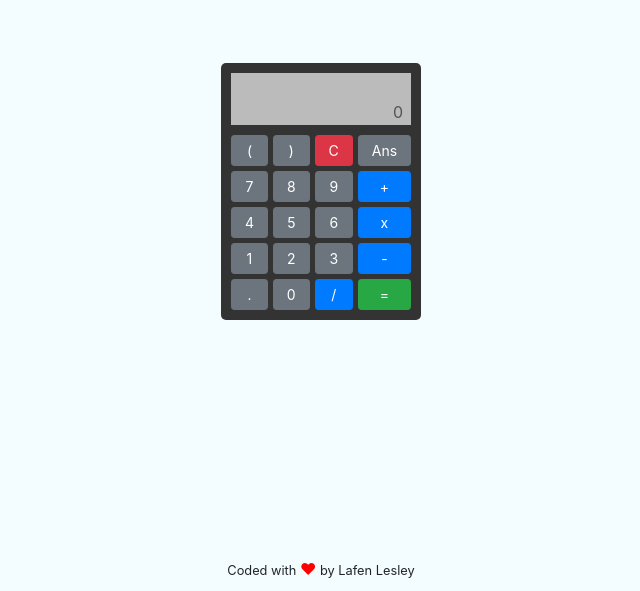
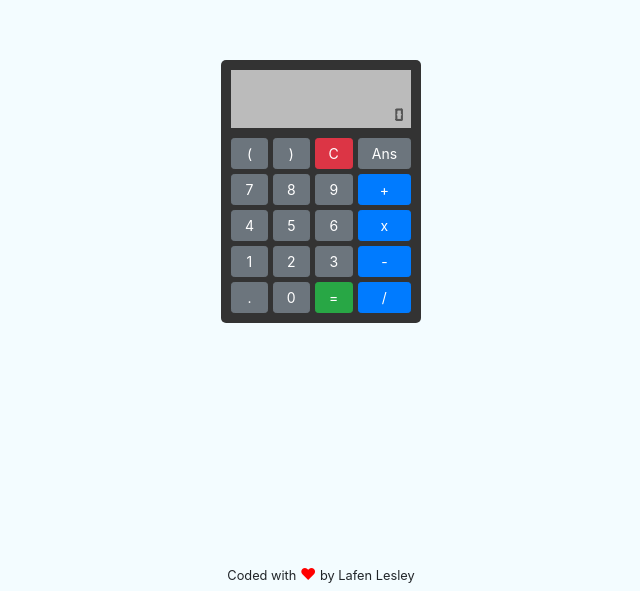
Before and after one commit to Lesleytech/calculator, a React (Create React App) app: page / in a window 1280 px wide. Shown: the part 209-800 px from the top of the page, without its empty margins (319-959 px from the left). Built offline with nearby package versions, Linux system fonts and the light colour scheme.

Commit message:
Ready for production

```diff
--- a/public/index.html
+++ b/public/index.html
@@ -2,12 +2,6 @@
 <html lang="en">
   <head>
     <meta charset="utf-8" />
-    <link
-      rel="stylesheet"
-      href="https://stackpath.bootstrapcdn.com/bootstrap/4.4.1/css/bootstrap.min.css"
-      integrity="sha384-Vkoo8x4CGsO3+Hhxv8T/Q5PaXtkKtu6ug5TOeNV6gBiFeWPGFN9MuhOf23Q9Ifjh"
-      crossorigin="anonymous"
-    />
     <link rel="icon" href="%PUBLIC_URL%/favicon.ico" />
     <meta name="viewport" content="width=device-width, initial-scale=1" />
     <meta name="theme-color" content="#000000" />
--- a/src/App.css
+++ b/src/App.css
@@ -1,3 +1,7 @@
+@font-face {
+  font-family: digital;
+  src: url(./fonts/digital-7.ttf);
+}
 body {
   padding: 0;
   margin: 0;
@@ -30,6 +34,9 @@ input {
   width: 100%;
   border: none;
   background: #bbb;
+  font-family: digital;
+  font-weight: 700;
+  font-size: 18px;
 }
 
 button:focus {
@@ -46,7 +53,7 @@ button:focus {
     "seven eight nine add"
     "four five six multiply"
     "one two three subtract"
-    "decimal zero divide equals";
+    "decimal zero equals divide";
 }
 
 #zero {
@@ -115,3 +122,13 @@ button:focus {
 #answer {
   grid-area: answer;
 }
+
+#author-comment {
+  position: absolute;
+  bottom: 5px;
+  text-align: center;
+}
+#author-comment > span {
+  color: red;
+  font-size: 16px;
+}
--- a/src/App.js
+++ b/src/App.js
@@ -1,6 +1,8 @@
 import React from "react";
+import "bootstrap/dist/css/bootstrap.css";
+import { evaluate } from "mathjs";
+
 import "./App.css";
-import { evaluate } from "mathjs";
 
 class App extends React.Component {
   constructor() {
@@ -20,9 +22,28 @@ class App extends React.Component {
     }
   };
   handleClick = event => {
-    const { value, id } = event.target;
+    const { value } = event.target;
 
     switch (value) {
+      case "+":
+      case "-":
+      case "*":
+      case "/":
+        if (/[-*+/]$/g.test(this.state.expression)) {
+          this.setState(() => {
+            let expressionArr = [...this.state.expression.split("")];
+            expressionArr[expressionArr.length - 1] = value;
+            return {
+              expression: expressionArr.join("")
+            };
+          });
+        } else {
+          this.setState(prevState => {
+            prevState.expression += value;
+            return { expression: prevState.expression, calculated: false };
+          });
+        }
+        break;
       case "calculate":
         this.setState(prevState => {
           return {
@@ -217,7 +238,7 @@ class App extends React.Component {
               )
             </button>
             <button
-              value={this.state.result != "E" ? this.state.result : ""}
+              value={this.state.result !== "E" ? this.state.result : ""}
               id="answer"
               className="btn btn-sm btn-secondary"
               onClick={this.handleClick}
@@ -234,11 +255,8 @@ class App extends React.Component {
             </button>
           </div>
         </div>
-        <small
-          style={{ position: "absolute", bottom: 10, textAlign: "center" }}
-        >
-          Coded with <span style={{ color: "red", fontSize: 16 }}>♥</span> by
-          Lafen Lesley
+        <small id="author-comment">
+          Coded with <span>♥</span> by Lafen Lesley
         </small>
       </div>
     );
```
Also changed, not shown: src/fonts/digital-7.ttf (added), 1 other file (tests, documents, lock files or other folders).
